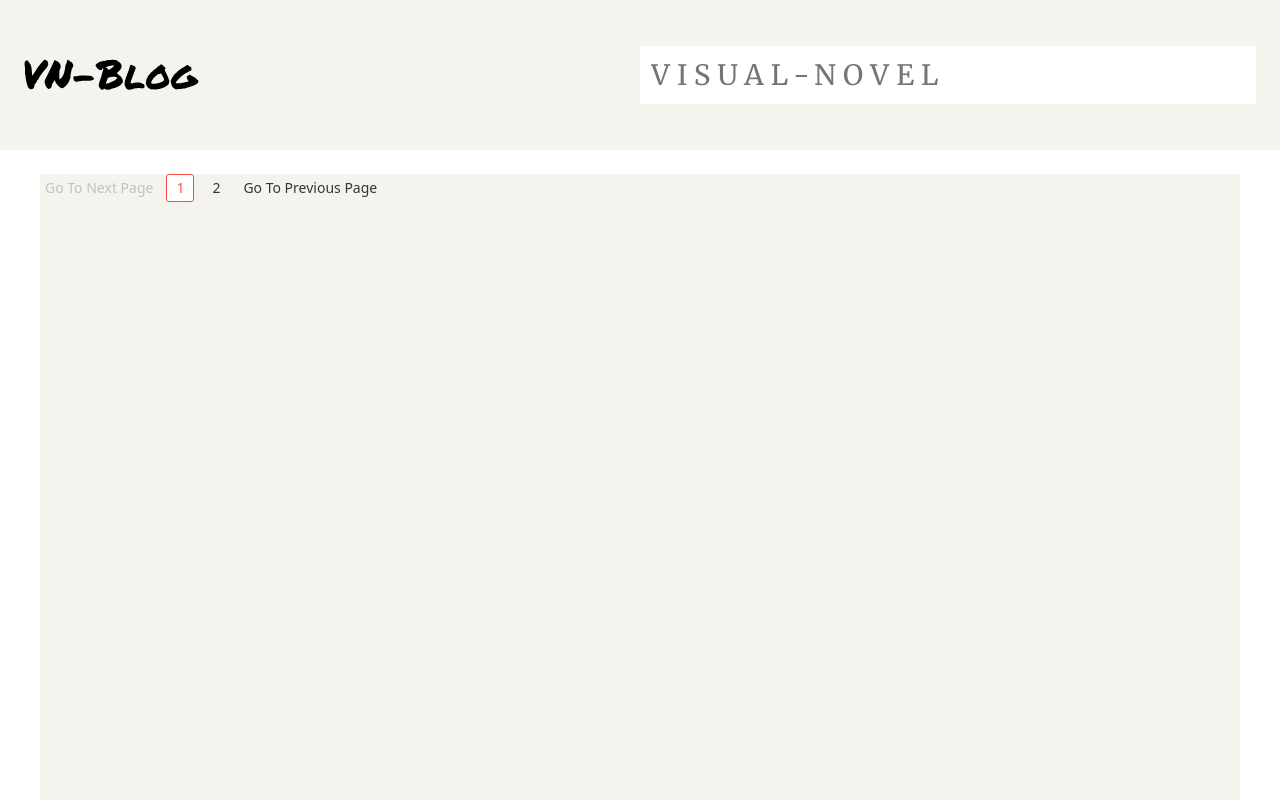
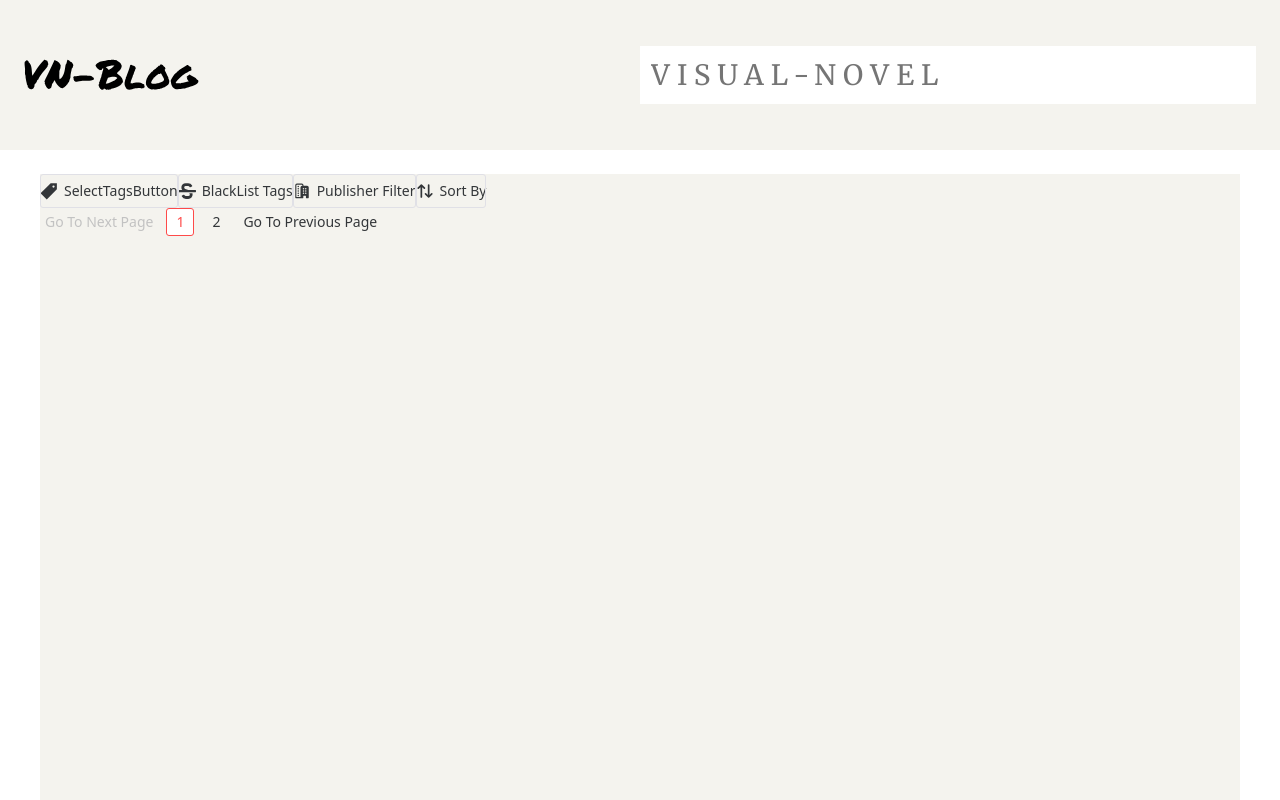
Before and after one commit to ImmaculateEmpyrean/project-blog, a Vue app: page /search in a window 1280 px wide. Shown: the top 800 px of the page. Built offline with nearby package versions, Linux system fonts and the light colour scheme; some icons are missing.

Commit message:
buttons to customize search added.

```diff
--- a/package.json
+++ b/package.json
@@ -15,6 +15,7 @@
     "vue-router": "^4.0.0-0"
   },
   "devDependencies": {
+    "@vicons/fluent": "^0.11.0",
     "@vue/cli-plugin-babel": "~4.5.0",
     "@vue/cli-plugin-eslint": "~4.5.0",
     "@vue/cli-plugin-router": "~4.5.0",
--- /dev/null
+++ b/src/components/Button.vue
@@ -0,0 +1,24 @@
+<template>
+    <n-button @click="$emit('button:click')">
+        <template #icon>
+            <slot name="iconSlot"></slot>
+        </template>
+        {{buttonName}}
+    </n-button>
+</template>
+
+<script>
+import {NButton} from 'naive-ui';
+
+export default {
+    name: "MainButton",
+    components:{
+        NButton
+    },
+    props:{
+        buttonName:{
+            default: "noName"
+        }
+    }
+}
+</script>
--- a/src/components/Pagination.vue
+++ b/src/components/Pagination.vue
@@ -1,104 +1,27 @@
 <template>
-    <nav class="pagination is-centered" role="navigation" aria-label="pagination">
-        <a class="pagination-previous bodyText bold">Previous</a>
-        <a class="pagination-next bodyText bold">Next page</a>
-        <ul class="pagination-list">
-            <li><a class="pagination-link bodyText">{{firstPage}}</a></li>
-            <li><span class="pagination-ellipsis bodyText bold">&hellip;</span></li>
-            <li><a class="pagination-link bodyText">{{currentPageFormer}}</a></li>
-            <li><a class="pagination-link is-current bodyText">{{currentPage}}</a></li>
-            <li><a class="pagination-link bodyText">{{currentPageLatter}}</a></li>
-            <li><span class="pagination-ellipsis bodyText">&hellip;</span></li>
-            <li><a class="pagination-link bodyText">{{lastPage}}</a></li>
-        </ul>
-    </nav>
+    <n-pagination :page-count="pageCount" :on-update:page="searchPageUpdated">
+        <template #prev>Go To Next Page</template>
+        <template #next>Go To Previous Page</template>
+    </n-pagination>
 </template>
 
 <script>
+import {NPagination} from 'naive-ui';
+
 export default {
     name: "Pagination",
+    components:{
+        NPagination,
+    },
     props:{
-        firstPage: {
-            default: 1,
-        },
-        lastPage:{
-            default: 10
-        },
-        currentPage:{
-            default: 5
+        pageCount:{
+            default: 2
         }
     },
-    computed:{
-        currentPageFormer(){
-            if(this.currentPage === this.firstPage)
-                return this.firstPage;
-            else return this.currentPage - 1;
-        },
-        currentPageLatter(){
-            if(this.currentPage === this.lastPage)
-                return this.lastPage;
-            else return this.currentPage + 1;
+    methods: {
+        searchPageUpdated(page){
+            this.$emit('on-update:page',page);
         }
     }
 }
 </script>
-
-<style lang="scss" scoped>
-    @use '../assets/scss/setting' as *;
-
-    $link: map-get($dark,"dark");
-
-    @import "~bulma/sass/utilities/controls";
-    @import "~bulma/sass/utilities/mixins";
-
-    @import "~bulma/sass/utilities/_all.sass";
-    @import '~bulma/sass/components/pagination.sass';
-
-    nav.pagination{
-        margin: 0;
-    }
-
-    .pagination-link{
-        transition: background-color 0.3s ease-in-out,
-                    color 0.3s ease-in-out;
-
-        background-color: white;
-        cursor: pointer;
-
-        &:hover{
-            background-color: $accent;
-            color: white;
-
-            &.is-current{
-                background-color: map-get($dark,"dark");
-                color: white;
-            }
-        }
-    }
-
-    .pagination-previous{
-        transition: background-color 0.3s ease-in-out,
-                    color 0.3s ease-in-out;
-
-        background-color: white;
-        &:hover{
-            background-color: $accent;
-            color: white;
-        }
-
-        cursor: pointer;
-    }
-
-    .pagination-next{
-        transition: background-color 0.3s ease-in-out,
-                    color 0.3s ease-in-out;
-
-        background-color: white;
-        &:hover{
-            background-color: $accent;
-            color: white;
-        }
-
-        cursor: pointer;
-    }
-</style>
--- /dev/null
+++ b/src/components/SearchPage/BlackListTagsButton.vue
@@ -0,0 +1,18 @@
+<template>
+    <Button buttonName="BlackList Tags">
+        <template v-slot:iconSlot>
+            <svg xmlns="http://www.w3.org/2000/svg" xmlns:xlink="http://www.w3.org/1999/xlink" viewBox="0 0 512 512"><path d="M496 224H293.9l-87.17-26.83A43.55 43.55 0 0 1 219.55 112h66.79A49.89 49.89 0 0 1 331 139.58a16 16 0 0 0 21.46 7.15l42.94-21.47a16 16 0 0 0 7.16-21.46l-.53-1A128 128 0 0 0 287.51 32h-68a123.68 123.68 0 0 0-123 135.64c2 20.89 10.1 39.83 21.78 56.36H16a16 16 0 0 0-16 16v32a16 16 0 0 0 16 16h480a16 16 0 0 0 16-16v-32a16 16 0 0 0-16-16zm-180.24 96A43 43 0 0 1 336 356.45A43.59 43.59 0 0 1 292.45 400h-66.79A49.89 49.89 0 0 1 181 372.42a16 16 0 0 0-21.46-7.15l-42.94 21.47a16 16 0 0 0-7.16 21.46l.53 1A128 128 0 0 0 224.49 480h68a123.68 123.68 0 0 0 123-135.64a114.25 114.25 0 0 0-5.34-24.36z" fill="currentColor"></path></svg>
+        </template>
+    </Button>
+</template>
+
+<script>
+import Button from '@/components/Button.vue';
+
+export default {
+    name: "BlackListTags",
+    components:{
+        Button
+    }
+}
+</script>
--- /dev/null
+++ b/src/components/SearchPage/PublisherTagsButton.vue
@@ -0,0 +1,18 @@
+<template>
+    <Button buttonName="Publisher Filter">
+        <template v-slot:iconSlot>
+            <svg xmlns="http://www.w3.org/2000/svg" xmlns:xlink="http://www.w3.org/1999/xlink" viewBox="0 0 24 24"><g fill="none"><path d="M7 16a1 1 0 1 0 0-2a1 1 0 0 0 0 2z" fill="currentColor"></path><path d="M8 18a1 1 0 1 1-2 0a1 1 0 0 1 2 0z" fill="currentColor"></path><path d="M7 13a1 1 0 1 0 0-2a1 1 0 0 0 0 2z" fill="currentColor"></path><path d="M8 9a1 1 0 1 1-2 0a1 1 0 0 1 2 0z" fill="currentColor"></path><path d="M7 7a1 1 0 1 0 0-2a1 1 0 0 0 0 2z" fill="currentColor"></path><path d="M14 4.25V5h4.75A2.25 2.25 0 0 1 21 7.25v13.5a.75.75 0 0 1-.75.75h-2.5a.5.5 0 0 1-.5-.5v-2.25a.5.5 0 0 0-.5-.5h-2.5a.5.5 0 0 0-.5.5V21a.5.5 0 0 1-.5.5h-9.5a.75.75 0 0 1-.75-.75V4.25A2.25 2.25 0 0 1 5.25 2h6.5A2.25 2.25 0 0 1 14 4.25zM5.25 3.5a.75.75 0 0 0-.75.75V20H10V7.25A2.25 2.25 0 0 1 12.25 5h.25v-.75a.75.75 0 0 0-.75-.75h-6.5zM18 15a1 1 0 1 0-2 0a1 1 0 0 0 2 0zm-4 1a1 1 0 1 0 0-2a1 1 0 0 0 0 2zm4-4a1 1 0 1 0-2 0a1 1 0 0 0 2 0zm-4 1a1 1 0 1 0 0-2a1 1 0 0 0 0 2zm4-4a1 1 0 1 0-2 0a1 1 0 0 0 2 0zm-4 1a1 1 0 1 0 0-2a1 1 0 0 0 0 2z" fill="currentColor"></path></g></svg>
+        </template>
+    </Button>
+</template>
+
+<script>
+import Button from '@/components/Button.vue';
+
+export default {
+    name: "PublisherTagsButton",
+    components:{
+        Button
+    }
+}
+</script>
--- /dev/null
+++ b/src/components/SearchPage/SelectTagsButton.vue
@@ -0,0 +1,23 @@
+<template>
+    <Button buttonName="SelectTagsButton" @button:click="handleButtonClick">
+        <template v-slot:iconSlot>
+            <svg xmlns="http://www.w3.org/2000/svg" xmlns:xlink="http://www.w3.org/1999/xlink" viewBox="0 0 512 512"><path d="M304 32L16 320l176 176l288-288V32zm80 128a32 32 0 1 1 32-32a32 32 0 0 1-32 32z" fill="currentColor"></path></svg>
+        </template>
+    </Button>
+</template>
+
+<script>
+import Button from '@/components/Button.vue';
+
+export default {
+    name: "SelectTagsButton",
+    components:{
+        Button
+    },
+    methods:{
+        handleButtonClick(){
+            console.log('button clicked')
+        }
+    }
+}
+</script>
--- /dev/null
+++ b/src/components/SearchPage/SortByButton.vue
@@ -0,0 +1,18 @@
+<template>
+    <Button buttonName="Sort By">
+        <template v-slot:iconSlot>
+            <svg xmlns="http://www.w3.org/2000/svg" xmlns:xlink="http://www.w3.org/1999/xlink" viewBox="0 0 16 16"><g fill="none"><path d="M10.73 13.79c.29.28.75.28 1.04 0l2.75-2.65a.75.75 0 1 0-1.04-1.08L12 11.486V2.75a.75.75 0 0 0-1.5 0v8.736L9.02 10.06a.75.75 0 1 0-1.04 1.08l2.75 2.65zM5.28 2.22a.75.75 0 0 0-1.06 0L1.47 4.97a.75.75 0 0 0 1.06 1.06L4 4.56v8.69a.75.75 0 0 0 1.5 0V4.56l1.47 1.47a.75.75 0 0 0 1.06-1.06L5.28 2.22z" fill="currentColor"></path></g></svg>
+        </template>
+    </Button>
+</template>
+
+<script>
+import Button from '@/components/Button.vue';
+
+export default {
+    name:"SortByButton",
+    components:{
+        Button
+    }
+}
+</script>
--- a/src/views/SearchPage.vue
+++ b/src/views/SearchPage.vue
@@ -1,24 +1,43 @@
 <template>
     <div class="searchPage">
-        <n-pagination :page-count="pageCount">
-            <template #prev>Go To Next Page</template>
-            <template #next>Go To Previous Page</template>
-        </n-pagination>
+        <div class="buttonRack">
+            <SelectTagsButton />
+            <BlackListButton />
+            <PublisherTagsButton />
+            <SortByButton />
+        </div>
+        <Pagination :pageCount="pageCount" @on-update:page="searchPageUpdated"/>
     </div>
 </template>
 
 <script>
-import {NPagination} from 'naive-ui';
+import SelectTagsButton from '@/components/SearchPage/SelectTagsButton.vue';
+import BlackListButton from '@/components/SearchPage/BlackListTagsButton.vue';
+import PublisherTagsButton from '@/components/SearchPage/PublisherTagsButton.vue';
+import SortByButton from '@/components/SearchPage/SortByButton.vue';
+
+import Pagination from '@/components/Pagination.vue';
+
 
 export default {
     name: "Search",
     components:{
-        NPagination,
+        Pagination,
+        SelectTagsButton,
+        BlackListButton,
+        PublisherTagsButton,
+        SortByButton
     },
     data(){
         return{
             pageCount: 2,
-
+            currentPage: 1
+        }
+    },
+    methods:{
+        searchPageUpdated(page){
+            this.currentPage = page;
+            console.log(`new page : ${page}`)
         }
     }
 }
@@ -38,11 +57,4 @@ export default {
             background-color: map-get($light,"light");
         }
     }
-
-    .n-pagination-item{
-        background-color: red;
-        &:hover{
-            background-color: red;
-        }
-    }
 </style>
```
Also changed, not shown: 1 other file (tests, documents, lock files or other folders).
